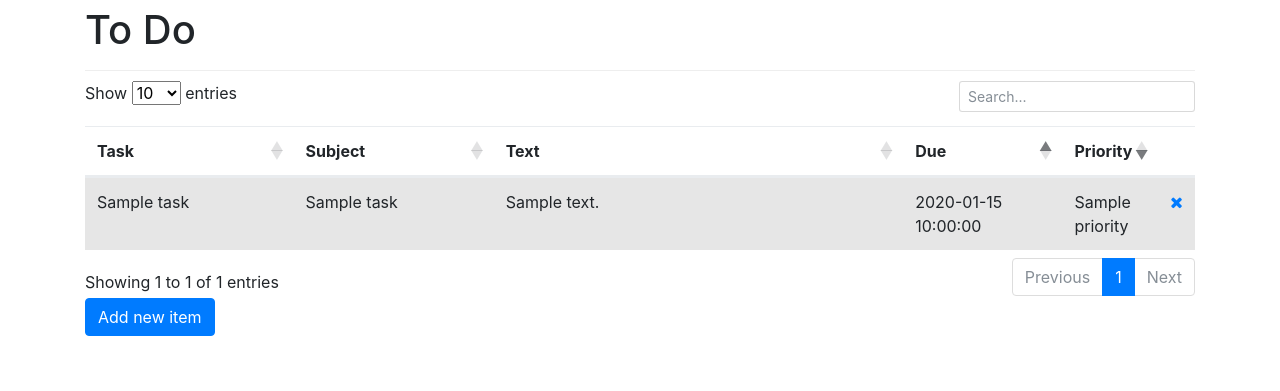
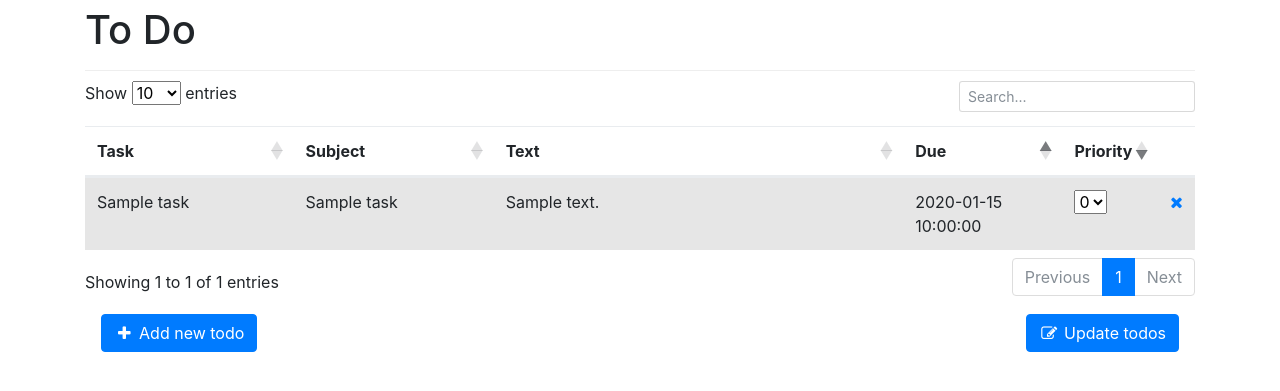
Before and after one commit to william-fan/cs4920-copy, a Flask app: template templates/todo.html in a window 1280 px wide. Shown: the part 62-453 px from the top of the page. Run offline with Flask 2, Linux system fonts and the light colour scheme; the template is opened without the code that fills it: most values are stand-ins (such as "Sample title", 1, 10 or a date in 2020); grey boxes marked "Sample" are stand-in pictures; some libraries are stand-ins or nearby versions.

Commit message:
Edit todo priority using ajax, other ui changes, add todo js file

```diff
--- a/main.py
+++ b/main.py
@@ -1,5 +1,6 @@
 import time
 import datetime
+import json
 from flask import Flask, render_template, url_for, redirect, request, session
 from services.UserProfileService import *
 from services.MeetUpRequestService import *
@@ -187,6 +188,18 @@ def todo_create():
     return todo()
 
 
+@app.route("/todo/update", methods=['POST'])
+def todo_update():
+    todos = request.get_json()
+    output = True
+    if todos:
+        output = update_todos(todos)
+    if output:
+        return json.dumps({'success':True}), 200, {'ContentType':'application/json'}
+    else:
+        return json.dumps({'success':False}), 400, {'ContentType':'application/json'}
+
+
 @app.route('/todo/delete/<todo_id>')
 def todo_delete(todo_id):
     delete_todo(todo_id)
@@ -201,6 +214,13 @@ def delete_account():
         return logout()
     else:
         return settings()
+
+
+@app.route('/share', methods=['GET'])
+def share():
+    user_page = timetable_by_id(session.get("loggedInUser"))
+
+    return user_page
 
 
 def string_to_date(string):
--- /dev/null
+++ b/static/todo.js
@@ -0,0 +1,51 @@
+var json = {};
+
+$(document).ready(function(){
+    $('#todotable').DataTable({
+        "order": [[3, "asc"], [4, "desc"]],
+        columnDefs: [
+            { orderable: false, targets: -1 }
+        ],
+        language: {
+            search: "_INPUT_",
+            searchPlaceholder: "Search...",
+            emptyTable: "You have no to-dos"
+        }
+    });
+});
+
+$('select').on('change', function() {
+    if (this.value == 0 || this.value == 1) {
+        $(this).parent().parent().removeClass("table-info table-warning");
+    } else if (this.value == 2) {
+        $(this).parent().parent().removeClass("table-info table-warning").addClass("table-info");
+    } else if (this.value == 3) {
+        $(this).parent().parent().removeClass("table-info table-warning").addClass("table-warning");
+    }
+
+    json[this.id] = this.value;
+});
+
+$('#update').click(function() {
+    $.ajax({
+        type: 'POST',
+        contentType: 'application/json',
+        data: JSON.stringify(json),
+        url: '/todo/update',
+        dataType: 'json',
+        success: function (e) {
+            $('#failure').fadeOut('fast');
+            $('#success').fadeTo(500,1);
+        },
+        error: function(e) {
+            $('#success').fadeOut('fast');
+            $('#failure').fadeTo(500,1);
+        }
+    });
+});
+
+$(function(){
+    $("[data-hide]").on("click", function(){
+        $(this).closest("." + $(this).attr("data-hide")).fadeOut('fast');
+    });
+});
--- a/templates/base.html
+++ b/templates/base.html
@@ -183,8 +183,7 @@
       {% block content %}{% endblock %}
     </div>
 
-    <script src="https://code.jquery.com/jquery-3.2.1.slim.min.js" integrity="sha384-KJ3o2DKtIkvYIK3UENzmM7KCkRr/rE9/Qpg6aAZGJwFDMVNA/GpGFF93hXpG5KkN" crossorigin="anonymous"></script>
-    <script src="https://cdnjs.cloudflare.com/ajax/libs/popper.js/1.11.0/umd/popper.min.js" integrity="sha384-b/U6ypiBEHpOf/4+1nzFpr53nxSS+GLCkfwBdFNTxtclqqenISfwAzpKaMNFNmj4" crossorigin="anonymous"></script>
+    <script src="https://code.jquery.com/jquery-3.2.1.min.js" integrity="sha384-xBuQ/xzmlsLoJpyjoggmTEz8OWUFM0/RC5BsqQBDX2v5cMvDHcMakNTNrHIW2I5f" crossorigin="anonymous"></script>    <script src="https://cdnjs.cloudflare.com/ajax/libs/popper.js/1.11.0/umd/popper.min.js" integrity="sha384-b/U6ypiBEHpOf/4+1nzFpr53nxSS+GLCkfwBdFNTxtclqqenISfwAzpKaMNFNmj4" crossorigin="anonymous"></script>
     <script src="https://maxcdn.bootstrapcdn.com/bootstrap/4.0.0-beta/js/bootstrap.min.js" integrity="sha384-h0AbiXch4ZDo7tp9hKZ4TsHbi047NrKGLO3SEJAg45jXxnGIfYzk4Si90RDIqNm1" crossorigin="anonymous"></script>
     {% block javascript %}{% endblock %}
   </body>
--- a/templates/todo.html
+++ b/templates/todo.html
@@ -7,6 +7,25 @@ To Do
 
 {% block content %}
 <link rel="stylesheet" type="text/css" href="https://cdn.datatables.net/1.10.16/css/dataTables.bootstrap4.min.css">
+
+
+<!-- AJAX success panel -->
+<div id="success" class="alert alert-success alert-dismissible fade in show" role="alert" style="display: none;">
+  <button type="button" class="close" data-hide="alert" aria-label="Close">
+    <span aria-hidden="true">&times;</span>
+  </button>
+  <strong>Successfully updated!</strong>
+</div>
+
+<!-- AJAX error panel -->
+<div id="failure" class="alert alert-danger alert-dismissible fade in show" role="alert" style="display: none;">
+  <button type="button" class="close" data-dismiss="alert" aria-label="Close">
+    <span aria-hidden="true">&times;</span>
+  </button>
+  <strong>Failed to update!</strong>
+</div>
+
+
 <table id='todotable' class="table table-striped table-hover">
   <thead class="thead">
     <tr>
@@ -36,7 +55,14 @@ To Do
               <td>{{ task.subject }}</td>
               <td>{{ task.text }}</td>
               <td>{{ task.date }}</td>
-              <td>{{ task.priority }}</td>
+              <td>
+                  <select id="{{ task.id }}">
+                      <option {% if task.priority == 0 %} selected {% endif %} value="0">0</option>
+                      <option {% if task.priority == 1 %} selected {% endif %} value="1">1</option>
+                      <option {% if task.priority == 2 %} selected {% endif %} value="2">2</option>
+                      <option {% if task.priority == 3 %} selected {% endif %} value="3">3</option>
+                  </select>
+              </td>
               <td><a href="/todo/delete/{{ task.id }}"><i class="fa fa-times"></i></a></td>
             </tr>
     {% endfor %}
@@ -45,9 +71,15 @@ To Do
 
 
 <!-- Button trigger modal -->
-<button type="button" class="btn btn-primary" data-toggle="modal" data-target="#addTodo">
-  Add new item
-</button>
+<div class="p-3">
+    <button type="button" class="btn btn-primary" data-toggle="modal" data-target="#addTodo"><i class="fa fa-plus fa-fw"></i>
+      Add new todo
+    </button>
+    <button id="update" type="button" class="btn btn-primary float-right"><i class="fa fa-pencil-square-o fa-fw"></i>
+      Update todos
+    </button>
+</div>
+
 
 <!-- Modal -->
 <div class="modal fade" id="addTodo" tabindex="-1" role="dialog" aria-labelledby="addTodoLabel" aria-hidden="true">
@@ -104,20 +136,5 @@ To Do
 {% block javascript %}
     <script src="https://cdn.datatables.net/1.10.16/js/jquery.dataTables.min.js"></script>
     <script src="https://cdn.datatables.net/1.10.16/js/dataTables.bootstrap4.min.js"></script>
-    <script type="text/javascript">
-        $(document).ready(function(){
-            $('#todotable').DataTable({
-                "order": [[3, "asc"], [4, "desc"]],
-                columnDefs: [
-                    { orderable: false, targets: -1 }
-                ],
-                language: {
-                    search: "_INPUT_",
-                    searchPlaceholder: "Search...",
-                    emptyTable: "You have no to-dos"
-                }
-            });
-        });
-
-    </script>
+    <script type="text/javascript" src="static/todo.js"></script>
 {% endblock %}
```
Also changed, not shown: services/UserProfileService.py (+10 -0 lines), templates/publicevents.html (+5 -3 lines), templates/user.html (+5 -3 lines).
